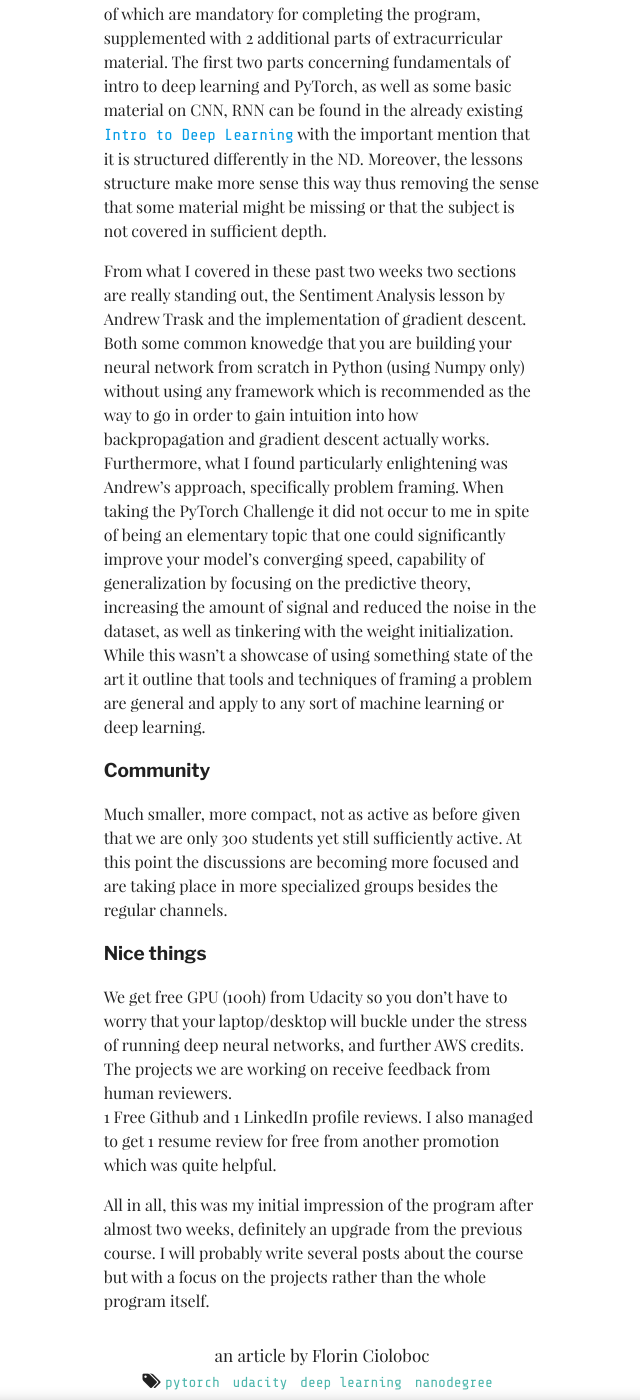
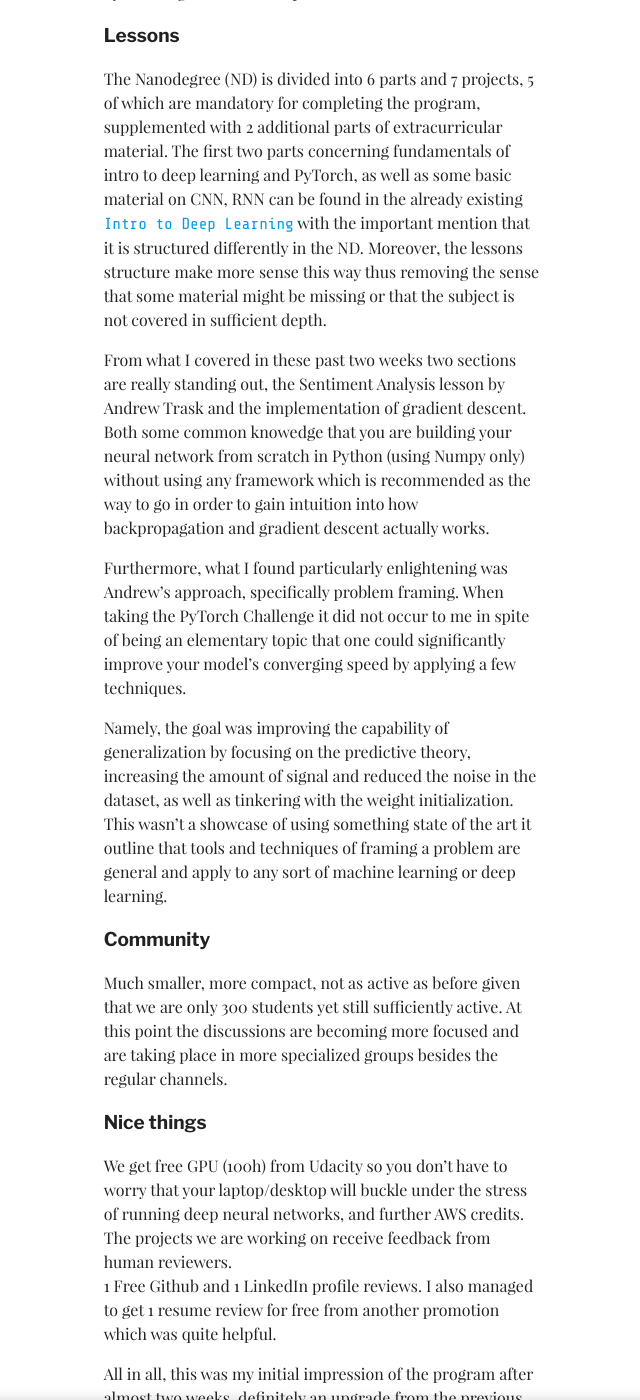
Before and after one commit to masterflorin/masterflorin.github.io, a Jekyll site: the page built from _posts/2019-02-03-first-impressions-nanodegree.md, in a window 1280 px wide and 1400 px high, scrolled down 839 px. Shown: the whole window, without its empty margins (318-958 px from the left). Built offline with Jekyll 4.4.1, drawn with Linux system fonts in a browser that asks for light colours; some web fonts are replaced; some of the changed text lies outside the part shown.

Commit message:
Update blog post and front page

```diff
--- a/_config.yml
+++ b/_config.yml
@@ -1,6 +1,6 @@
 title: "Florin C."
 description: "Everything about data and beyond"
-about: "Data Science | Writing | Geomatics | Geography"
+about: "Data Science | Geomatics | Writing"
 location: "Romania"
 email: your-email@example.com
 #baseurl: "/material-theme"
--- a/_posts/2019-02-03-first-impressions-nanodegree.md
+++ b/_posts/2019-02-03-first-impressions-nanodegree.md
@@ -1,10 +1,12 @@
 ---
 layout: post
 title:  "First impressions about the Deep Learning Nanodegree"
-date:   2019-02-03 10:50:00 +0200
-tags: ['pytorch', 'udacity', 'deep learning', 'nanodegree']
+date:   2019-02-03 10:54:00 +0200
+tags: ['pytorch', 'udacity', 'deep learning', 'nanodegree', 'scholarship']
 author: "Florin Cioloboc"
 ---
+
+*A while ago, I received the [great news](https://twitter.com/florincioloboc/status/1086297229965647872) from Udacity that I've been accepted for the Deep Learning Nanodegree with a scholarship. *
 
 I wanted to write this post as soon as I finished with the first project on Bike sharing, however as soon as I started working on the next lessons left it behind so it's actually going to be shorter than I initially planned it to be. Almost two weeks have passed since I began so it's about time I shared my views.
 
@@ -14,7 +16,11 @@
 
 The Nanodegree (ND) is divided into 6 parts and 7 projects, 5 of which are mandatory for completing the program, supplemented with 2 additional parts of extracurricular material. The first two parts concerning fundamentals of intro to deep learning and PyTorch, as well as some basic material on CNN, RNN can be found in the already existing [Intro to Deep Learning](https://www.udacity.com/course/deep-learning-pytorch--ud188) with the important mention that it is structured differently in the ND. Moreover, the lessons structure make more sense this way thus removing the sense that some material might be missing or that the subject is not covered in sufficient depth.
 
-From what I covered in these past two weeks two sections are really standing out, the Sentiment Analysis lesson by Andrew Trask and the implementation of gradient descent. Both some common knowedge that you are building your neural network from scratch in Python (using Numpy only) without using any framework which is recommended as the way to go in order to gain intuition into how backpropagation and gradient descent actually works. Furthermore, what I found particularly enlightening was Andrew's approach, specifically problem framing. When taking the PyTorch Challenge it did not occur to me in spite of being an elementary topic that one could significantly improve your model's converging speed, capability of generalization by focusing on the predictive theory, increasing the amount of signal and reduced the noise in the dataset, as well as tinkering with the weight initialization. While this wasn't a showcase of using something state of the art it outline that tools and techniques of framing a problem are general and apply to any sort of machine learning or deep learning.
+From what I covered in these past two weeks two sections are really standing out, the Sentiment Analysis lesson by Andrew Trask and the implementation of gradient descent. Both some common knowedge that you are building your neural network from scratch in Python (using Numpy only) without using any framework which is recommended as the way to go in order to gain intuition into how backpropagation and gradient descent actually works.
+
+Furthermore, what I found particularly enlightening was Andrew's approach, specifically problem framing. When taking the PyTorch Challenge it did not occur to me in spite of being an elementary topic that one could significantly improve your model's converging speed by applying a few techniques.
+
+Namely, the goal was improving the capability of generalization by focusing on the predictive theory, increasing the amount of signal and reduced the noise in the dataset, as well as tinkering with the weight initialization. This wasn't a showcase of using something state of the art it outline that tools and techniques of framing a problem are general and apply to any sort of machine learning or deep learning.
 
 ### Community
 
```
